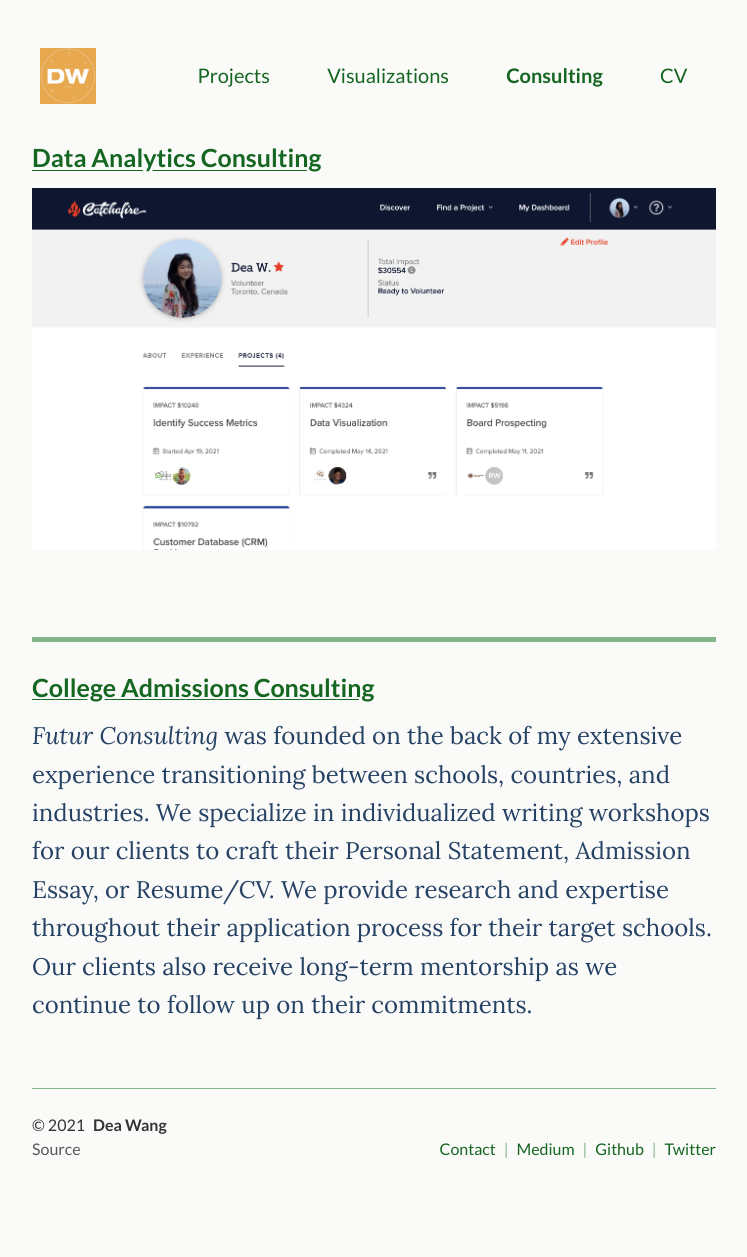
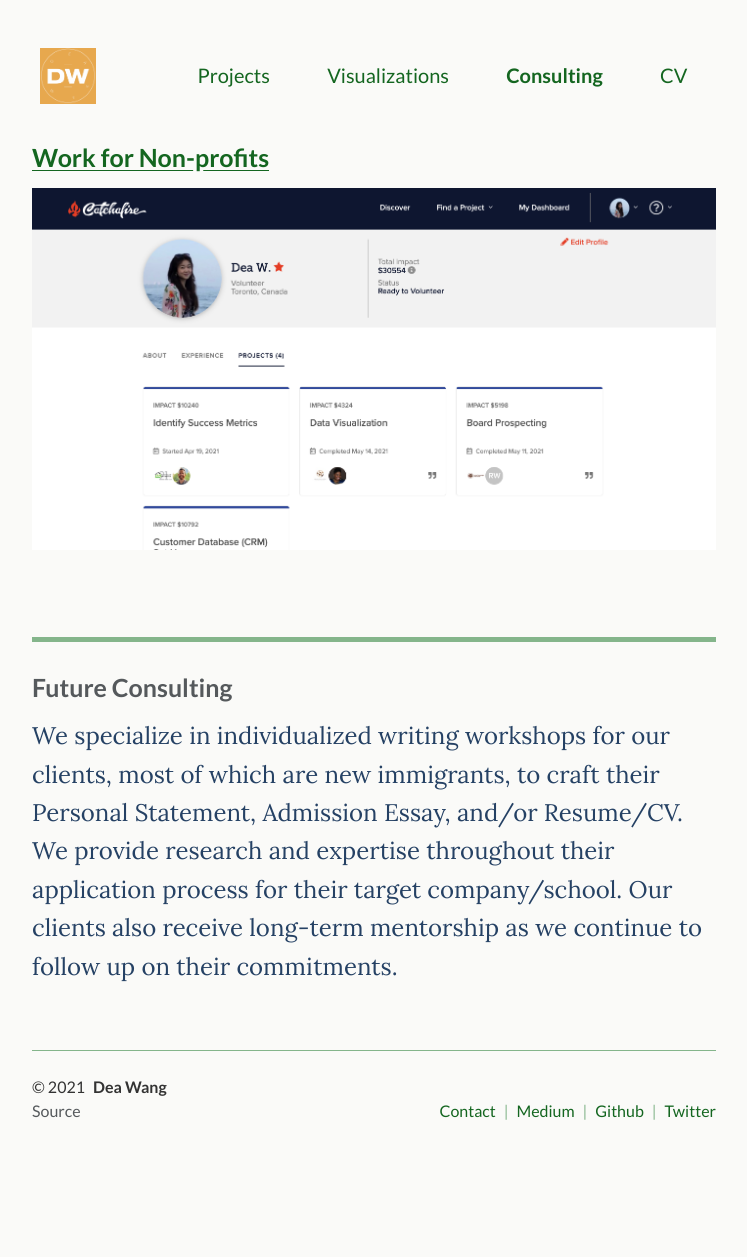
Before and after one commit to deawyk/deawyk.github.io, a Jekyll site: the page built from _pages/consulting.md, in a window 1280 px wide. Shown: the whole page, without its empty margins (266-1013 px from the left). Built offline with Jekyll 4.4.1, drawn with Linux system fonts in a browser that asks for light colours; after the commit the page ends 1219 px from its top, so only the background shows below that.

Commit message:
Update consulting.md

```diff
--- a/_pages/consulting.md
+++ b/_pages/consulting.md
@@ -1,6 +1,6 @@
 ---
 layout: page
-title: Consulting
+title: Pro Bono
 # subtitle: I am a smart heading.
 desc: Hustling for social good.
 permalink: /consulting/
@@ -11,7 +11,7 @@ permalink: /consulting/
 <div class="lead lead-about">
 
 
-### [Data Analytics Consulting](https://www.catchafire.org/profiles/1474308/)<br>
+### [Work for Non-profits](https://www.catchafire.org/profiles/1474308/)<br>
 <img src="{{ site.baseurl }}/assets/img/git.catchafire.png"/>
 
 
@@ -26,6 +26,6 @@ permalink: /consulting/
 ---
 
 
-### [College Admissions Consulting](https://calendly.com/deaw/fit-interview)
-_Futur Consulting_ was founded on the back of my extensive experience transitioning between schools, countries, and industries. We specialize in individualized writing workshops for our clients to craft their Personal Statement, Admission Essay, or Resume/CV. We provide research and expertise throughout their application process for their target schools. Our clients also receive long-term mentorship as we continue to follow up on their commitments.
+### Future Consulting
+We specialize in individualized writing workshops for our clients, most of which are new immigrants, to craft their Personal Statement, Admission Essay, and/or Resume/CV. We provide research and expertise throughout their application process for their target company/school. Our clients also receive long-term mentorship as we continue to follow up on their commitments.
 </div>
```
